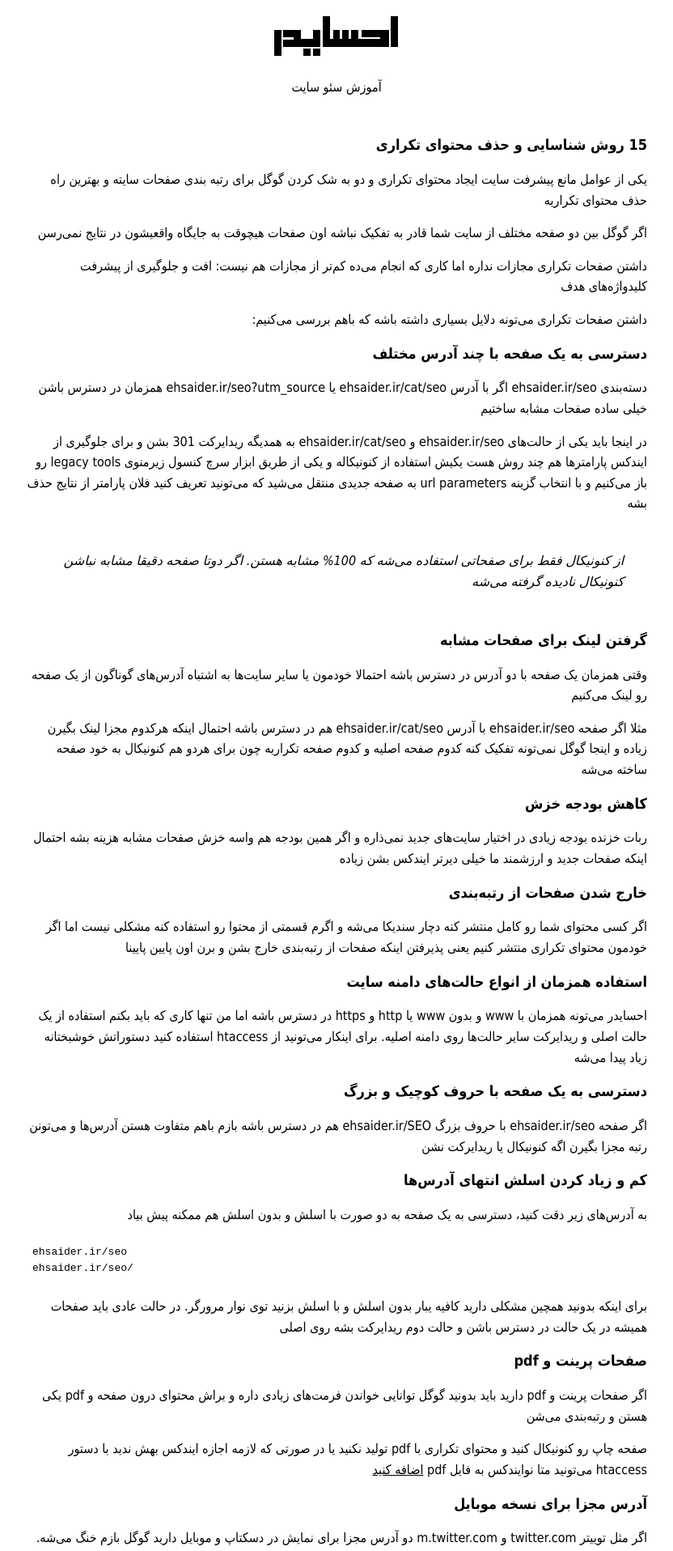
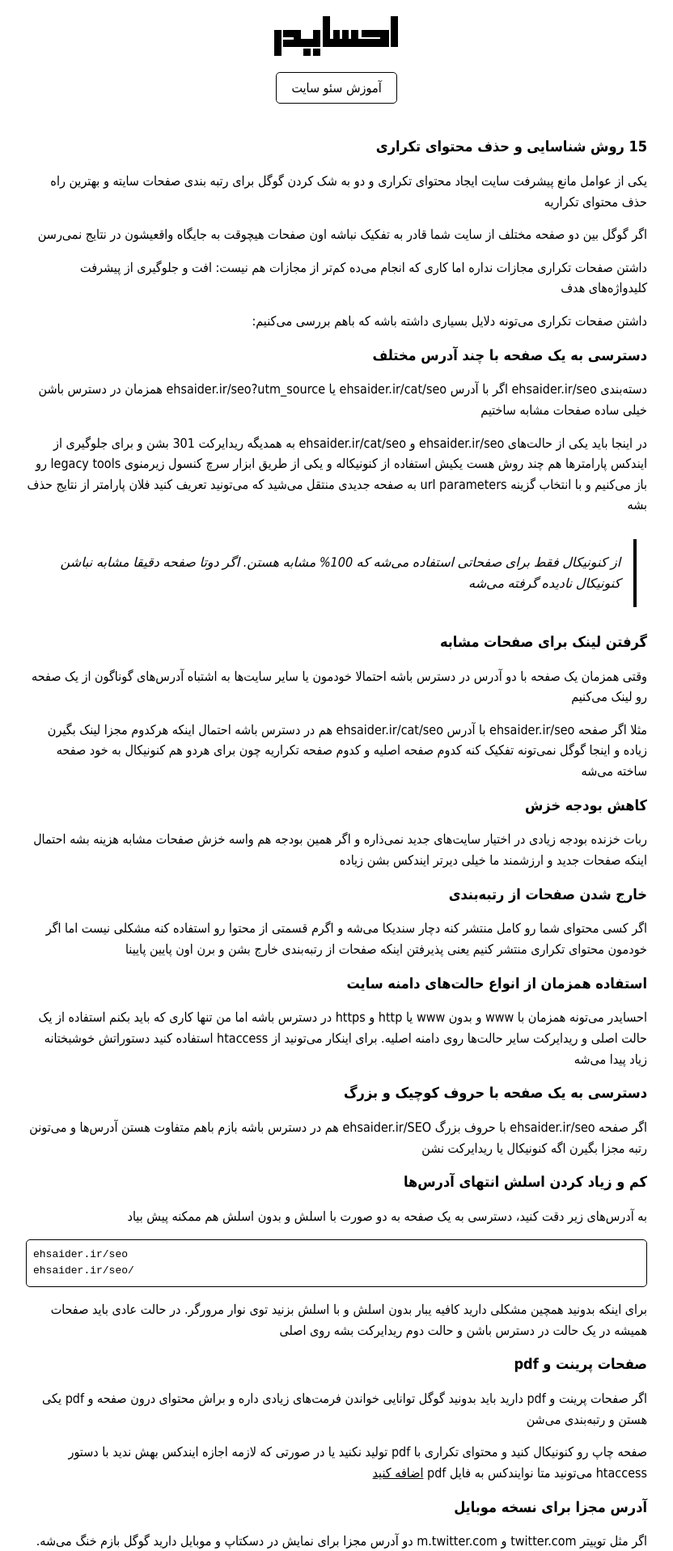
Before and after one commit to darkblog/darkblog.github.io, a Jekyll site: the page built from _posts/2021-5-2-duplicate-content.md, in a window 1280 px wide. Shown: the top 1916 px of the page at 81% size, without its empty margins (224-1056 px from the left). Built offline with Jekyll 4.4.1, drawn with Linux system fonts in a browser that asks for light colours.

Commit message:
Update default.html

```diff
--- a/_layouts/default.html
+++ b/_layouts/default.html
@@ -6,7 +6,7 @@
 <title>{% if page.title %}{{ page.title }}{% else %}{{ site.name }}{% endif %}</title>
 <meta name="description" content="{% if page.excerpt %}{{ page.excerpt | strip_html | strip_newlines | truncate: 160 }}{% else %}{{ site.description }}{% endif %}">
 <link rel="canonical" href="{{ page.url | replace:'index.html','' | prepend: site.baseurl | prepend: site.url }}">
-<style>body{font:100%/1.6 Tahoma}.container{margin:16px auto;padding:0 10px;max-width:768px}h1,h2{font-size:large}p{margin:15px 0}a{color:black}ul{list-style-type:square}img,video,audio{max-width:100%}nav{padding-bottom:20px}.post{padding-bottom:2em;border-bottom:1px solid #e1e4e8}blockquote{margin:1.8em 0.8em;padding:0.1em 1em;font-style:italic;direction:rtl;border-left:none;border-right:4px}.center{display:block;margin:auto;text-align:center}pre{direction:ltr;border:1px;border-radius:5px;padding:8px;overflow-x:auto}.button{border:1px;padding:6px 18px;text-decoration:none;display:inline-block;margin:3px;border-radius:5px}hr{border:2px}</style>
+<style>body{font:100%/1.6 Tahoma}.container{margin:16px auto;padding:0 10px;max-width:768px}h1,h2{font-size:large}p{margin:15px 0}a{color:black}ul{list-style-type:square}img,video,audio{max-width:100%}nav{padding-bottom:20px}.post{padding-bottom:2em;border-bottom:1px solid #e1e4e8}blockquote{margin:1.8em 0.8em;padding:0.1em 1em;font-style:italic;direction:rtl;border-left:none;border-right:4px solid black}.center{display:block;margin:auto;text-align:center}pre{direction:ltr;border:1px solid black;border-radius:5px;padding:8px;overflow-x:auto}.button{border:1px solid black;padding:6px 18px;text-decoration:none;display:inline-block;margin:3px;border-radius:5px}hr{border:2px solid black}</style>
 </head>
 <body>
 <header class="center">
```
